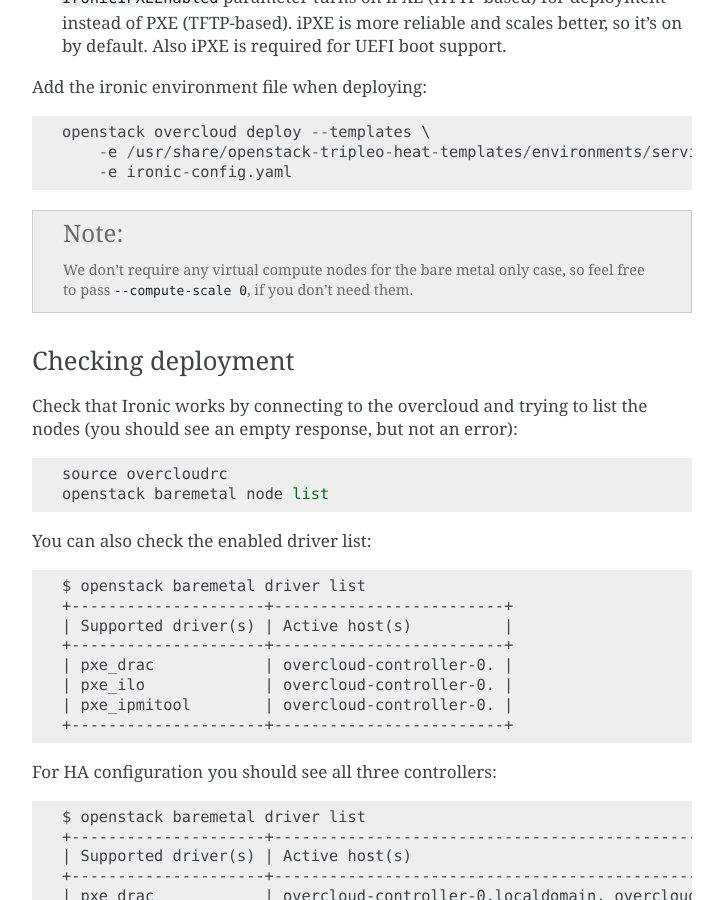
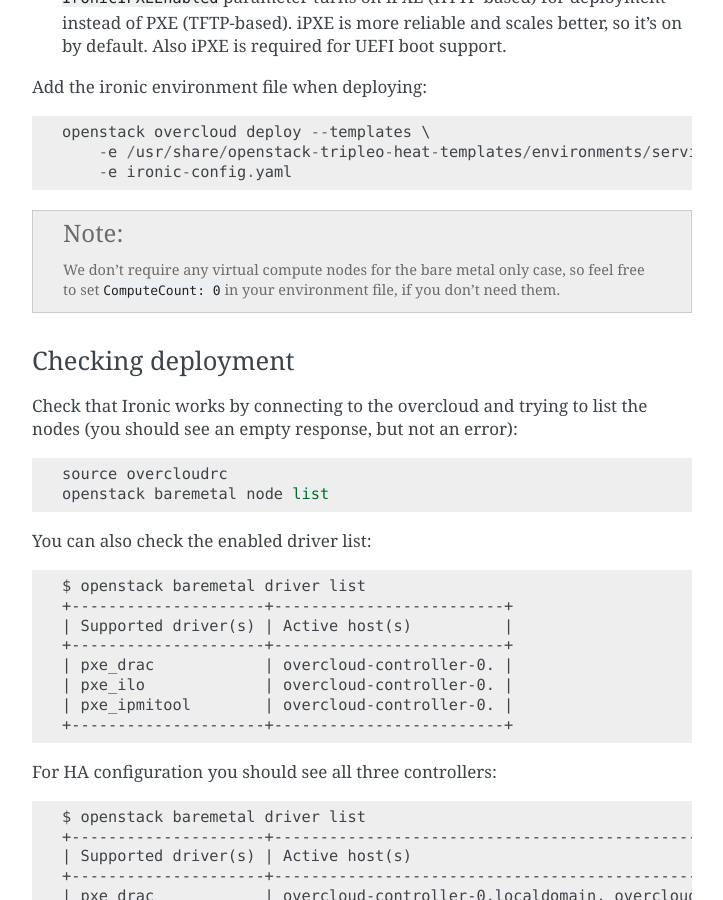
Before and after one commit to openstack-archive/tripleo-docs, a Sphinx documentation site: the page built from doc/source/advanced_deployment/baremetal_overcloud.rst, in a window 1280 px wide and 900 px high, scrolled down 2984 px. Shown: the whole window, without its empty margins (388-1111 px from the left). Built offline with Sphinx 7.4.7, drawn with Linux system fonts in a browser that asks for light colours.

Commit message:
Remove usage of --compute-scale from the baremetal overcloud docs
This CLI arg was deprecated in Newton in favour of using the param in a
environment file. The CLI argument is still present but is no longer the
recommended approach and will be removed in the future. It was deprecated as
it maps directly to a Heat parameter and this it makes more sense to store it
in an environment file with the other Heat parmeters in the deployment.

Change-Id: I4b751cc99a8978a1bcfa83f7bb3f3baeb764c682

```diff
--- a/doc/source/advanced_deployment/baremetal_overcloud.rst
+++ b/doc/source/advanced_deployment/baremetal_overcloud.rst
@@ -148,7 +148,8 @@
 
 .. note::
     We don't require any virtual compute nodes for the bare metal only case,
-    so feel free to pass ``--compute-scale 0``, if you don't need them.
+    so feel free to set ``ComputeCount: 0`` in your environment file, if you
+    don't need them.
 
 Checking deployment
 ~~~~~~~~~~~~~~~~~~~
```
